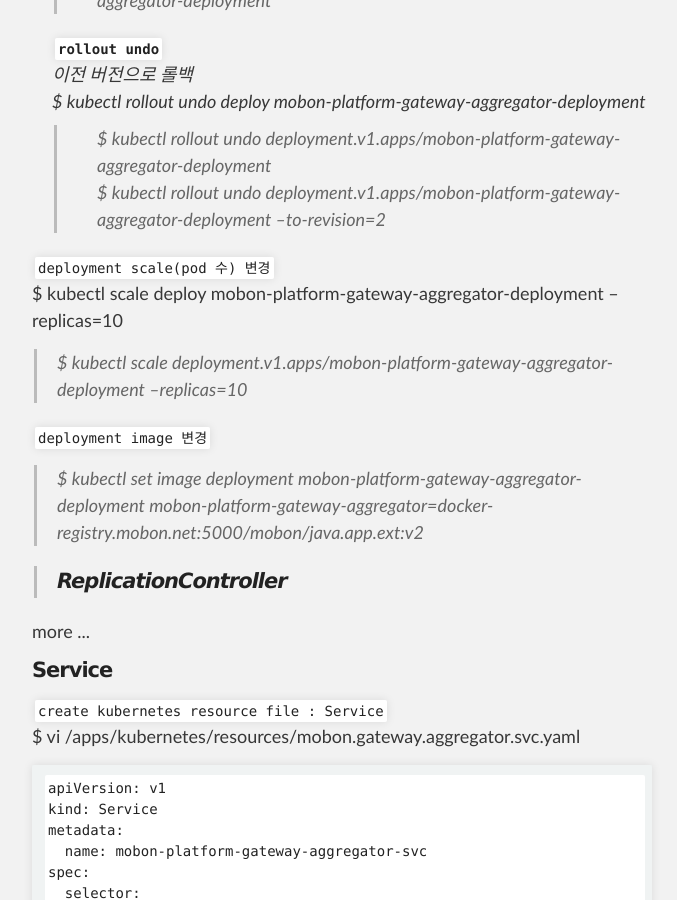
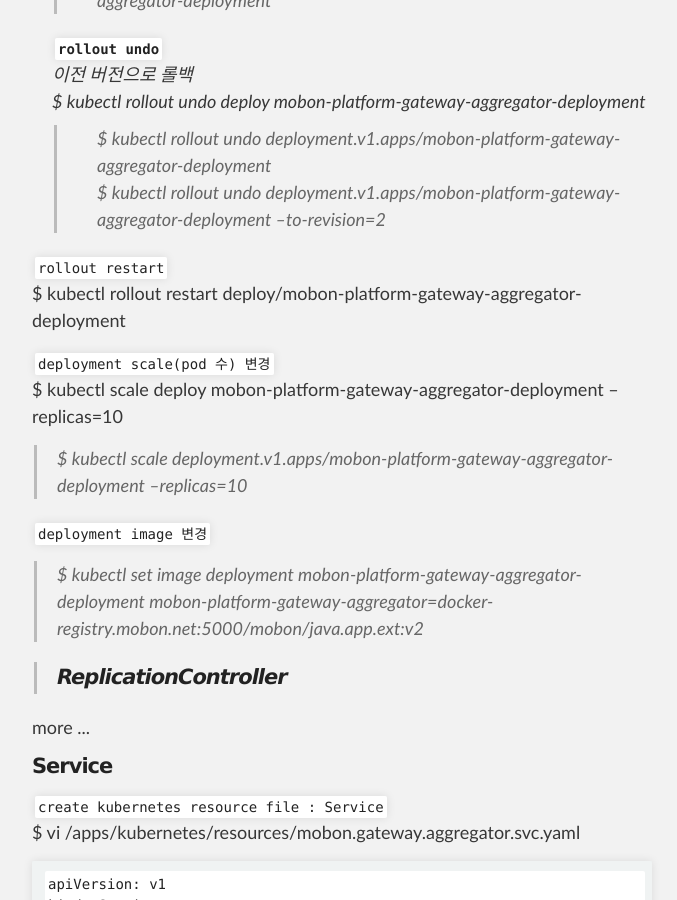
Before and after one commit to unlimited9/unlimited9.github.com, a Jekyll site: the page built from reference.notes/TA/cloud/kubernetes/how.to.deployment.md, in a window 1280 px wide and 900 px high, scrolled down 6716 px. Shown: the whole window, without its empty margins (298-975 px from the left). Built offline with Jekyll 4.4.1, drawn with Linux system fonts in a browser that asks for light colours; our own code applies the rules of GitHub Pages for plain Markdown files.

Commit message:
Update how.to.deployment.md

```diff
--- a/reference.notes/TA/cloud/kubernetes/how.to.deployment.md
+++ b/reference.notes/TA/cloud/kubernetes/how.to.deployment.md
@@ -250,6 +250,9 @@ $ kubectl rollout undo deploy mobon-platform-gateway-aggregator-deployment
 > $ kubectl rollout undo deployment.v1.apps/mobon-platform-gateway-aggregator-deployment
 > $ kubectl rollout undo deployment.v1.apps/mobon-platform-gateway-aggregator-deployment --to-revision=2
 
+`rollout restart`
+$ kubectl rollout restart deploy/mobon-platform-gateway-aggregator-deployment
+
 `deployment scale(pod 수) 변경`
 $ kubectl scale deploy mobon-platform-gateway-aggregator-deployment --replicas=10
 > $ kubectl scale deployment.v1.apps/mobon-platform-gateway-aggregator-deployment --replicas=10
```
